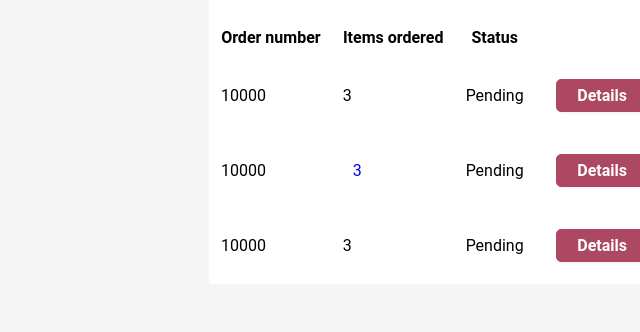
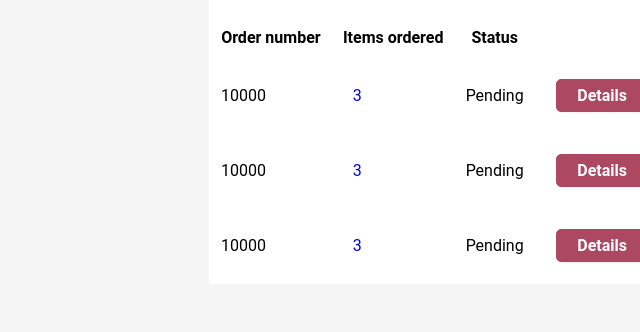
Before and after one commit to SilasKenneth/fast-food-fast-ui, a plain HTML site: page UI/admin_orders.html in a window 1280 px wide. Shown: the part 198-530 px from the top of the page, 47-687 px from the left. Drawn offline with Linux system fonts and the light colour scheme.

Commit message:
Fix alignment of items ordered

```diff
--- a/UI/admin_orders.html
+++ b/UI/admin_orders.html
@@ -41,7 +41,7 @@
 				<tbody>
 					<tr>
 						<td>10000</td>
-						<td>3</td>
+						<td><a href="#">3</a></td>
 						<td>Pending</td>
 						<td>
 							<ul class="buttons">
@@ -67,7 +67,7 @@
 					</tr>
 					<tr>
 						<td>10000</td>
-						<td>3</td>
+						<td><a href="#">3</a></td>
 						<td>Pending</td>
 						<td>
 							<ul class="buttons">
```
